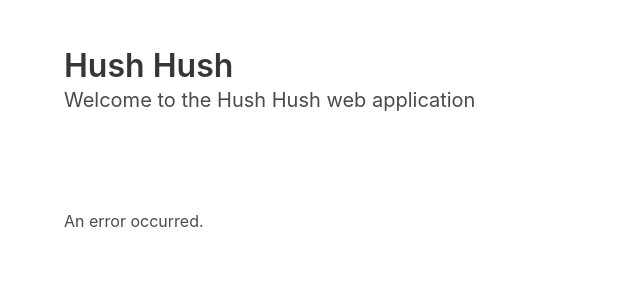
After one commit to senhack/hush-hush-web, a Python web app: template app/templates/error.html in a window 1280 px wide. The commit adds this page. Shown: the top 300 px of the page, without its empty margins (0-640 px from the left). Run offline with Jinja, Linux system fonts and the light colour scheme; the template is opened without the code that fills it, so the values that code supplies are empty.

Commit message:
Add error template + increase refresh content to 2

```diff
--- /dev/null
+++ b/app/templates/error.html
@@ -0,0 +1,13 @@
+{# include sidebar HTML #}
+{% include "partials/header.html" %}
+
+<section class="section">
+  <div class="container">
+    <h3>An error occurred.</h3>
+  </div>
+</section>
+
+{# include footer HTML #}
+{% include "partials/footer.html" %}
+</body>
+</html>
--- a/app/templates/partials/header.html
+++ b/app/templates/partials/header.html
@@ -3,7 +3,7 @@
   <title>{{ subtitle | default(title) }} @ Hush Hush</title>
   <link href="https://cdnjs.cloudflare.com/ajax/libs/bulma/0.7.1/css/bulma.min.css" rel="stylesheet" media="screen">
   <link href="/static/style/main.css" rel="stylesheet" media="screen">
-  <meta http-equiv="refresh" content="1">
+  <meta http-equiv="refresh" content="2">
   <meta name="theme-color" content="#ffffff">
 </head>
 <body>
```
